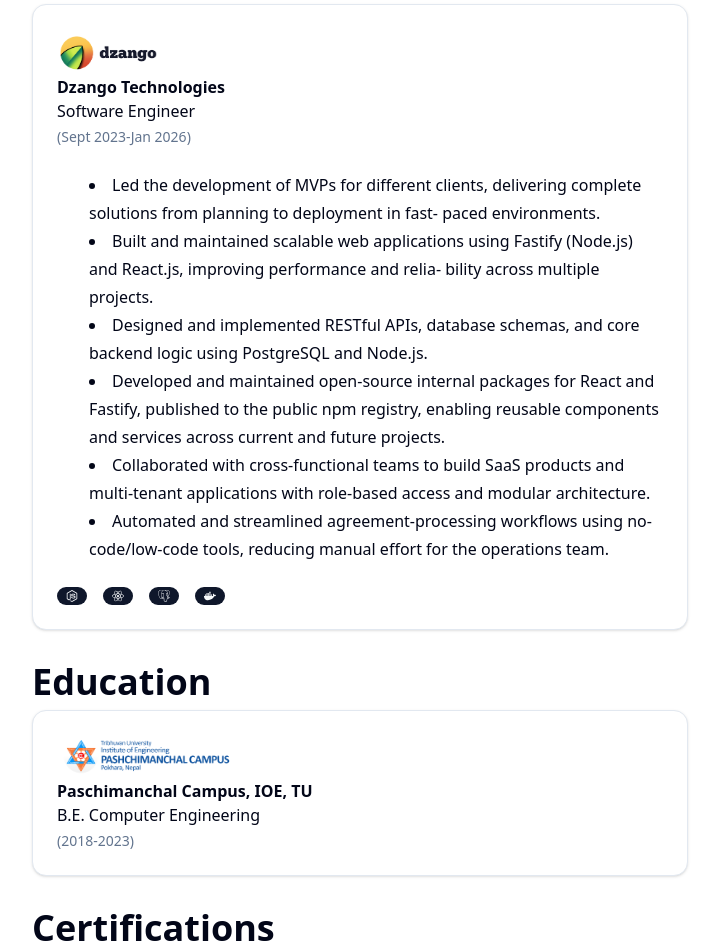
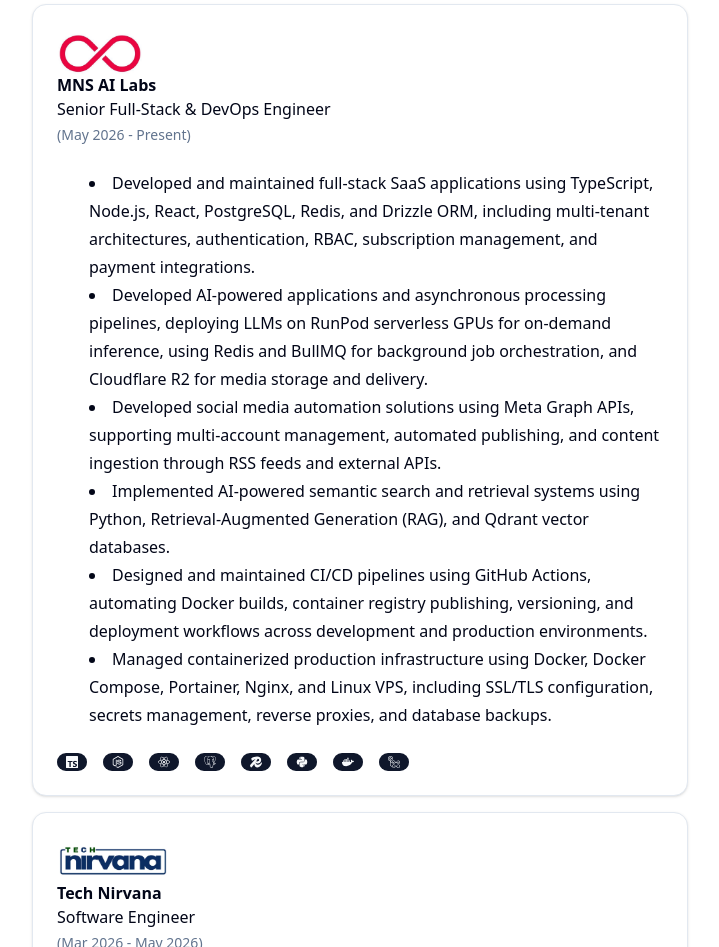
Before and after one commit to bishalshrestha013/portfolio-site, a Next.js app: page / in a window 1280 px wide. Shown: the part 505-1452 px from the top of the page, without its empty margins (280-999 px from the left). Built offline with nearby package versions, Linux system fonts and the light colour scheme.

Commit message:
feat: update the experience

```diff
--- a/app/(components)/experience.tsx
+++ b/app/(components)/experience.tsx
@@ -7,83 +7,55 @@ import {
   CardTitle,
 } from "@/components/ui/card";
 import Image from "next/image";
-import dzangoLogo from "@/public/assets/dzango-logo.png";
 import Link from "next/link";
-import { FaNodeJs, FaReact, FaDocker } from "react-icons/fa";
-import { SiPostgresql } from "react-icons/si";
 import { Badge } from "@/components/ui/badge";
+import { WORK_EXPERIENCES } from "@/constants";
 
 const Experience = () => {
   return (
     <div className="p-2 md:w-2xl max-w-2xl">
       <h3 className="font-bold text-4xl">Work Experience</h3>
-      <Card className="mt-2">
-        <Link
-          href="https://dzango.com/"
-          target="_blank"
-          rel="noopener noreferrer"
-        >
+      <div className="mt-2 flex flex-col gap-4">
+        {WORK_EXPERIENCES.map(
+          ({ company, role, period, url, logo, bullets, techIcons }) => (
+            <Card key={company}>
+              <Link href={url} target="_blank" rel="noopener noreferrer">
                 <CardHeader>
                   <CardTitle>
+                    {logo && (
                       <Image
-                src={dzangoLogo}
-                alt="Dzango Technologies"
-                width={100}
-                height={100}
+                        src={logo}
+                        alt={company}
+                        width={112}
+                        height={48}
+                        className="h-12 w-28 object-contain object-left"
                       />
+                    )}
 
-              <p>Dzango Technologies</p>
-              <p className="font-light mt-2">Software Engineer</p>
+                    <p>{company}</p>
+                    <p className="font-light mt-2">{role}</p>
                   </CardTitle>
-            <CardDescription>(Sept 2023-Jan 2026)</CardDescription>
+                  <CardDescription>({period})</CardDescription>
                 </CardHeader>
               </Link>
               <CardContent className="ml-8 leading-7">
-          <li>
-            Led the development of MVPs for different clients, delivering
-            complete solutions from planning to deployment in fast- paced
-            environments.
-          </li>
-          <li>
-            Built and maintained scalable web applications using Fastify
-            (Node.js) and React.js, improving performance and relia- bility
-            across multiple projects.
-          </li>
-          <li>
-            Designed and implemented RESTful APIs, database schemas, and core
-            backend logic using PostgreSQL and Node.js.
-          </li>
-          <li>
-            Developed and maintained open-source internal packages for React and
-            Fastify, published to the public npm registry, enabling reusable
-            components and services across current and future projects.{" "}
-          </li>
-          <li>
-            Collaborated with cross-functional teams to build SaaS products and
-            multi-tenant applications with role-based access and modular
-            architecture.{" "}
-          </li>
-          <li>
-            Automated and streamlined agreement-processing workflows using
-            no-code/low-code tools, reducing manual effort for the operations
-            team.
-          </li>
+                {bullets.map((bullet) => (
+                  <li key={bullet}>{bullet}</li>
+                ))}
               </CardContent>
-        <CardFooter className="flex gap-4">
-          <Badge>
-            <FaNodeJs />
+              {techIcons.length > 0 && (
+                <CardFooter className="flex flex-wrap gap-4">
+                  {techIcons.map((TechIcon, index) => (
+                    <Badge key={index}>
+                      <TechIcon />
                     </Badge>
-          <Badge>
-            <FaReact />
-          </Badge>
-          <Badge>
-            <SiPostgresql />
-          </Badge>
-          <Badge>
-            <FaDocker />
-          </Badge>
+                  ))}
                 </CardFooter>
+              )}
             </Card>
+          ),
+        )}
+      </div>
     </div>
   );
 };
--- a/constants/index.ts
+++ b/constants/index.ts
@@ -1,3 +1,16 @@
+import type { StaticImageData } from "next/image";
+import type { IconType } from "react-icons";
+import { FaNodeJs, FaReact, FaDocker, FaPython } from "react-icons/fa";
+import {
+  SiPostgresql,
+  SiTypescript,
+  SiRedis,
+  SiGithubactions,
+} from "react-icons/si";
+import dzangoLogo from "@/public/assets/dzango-logo.png";
+import mnsLogo from "@/public/assets/mns-logo.png";
+import techNirvanaLogo from "@/public/assets/tech-nirvana-logo.webp";
+
 export const NAV_LINKS = [
   { name: "Home", href: "/" },
   { name: "About", href: "/" },
@@ -13,3 +26,69 @@ export const SOCIAL_LINKS = [
   { name: "Twitter", href: "/" },
   { name: "Instagram", href: "/" },
 ];
+
+export const WORK_EXPERIENCES: {
+  company: string;
+  role: string;
+  period: string;
+  url: string;
+  logo?: StaticImageData;
+  bullets: string[];
+  techIcons: IconType[];
+}[] = [
+  {
+    company: "MNS AI Labs",
+    role: "Senior Full-Stack & DevOps Engineer",
+    period: "May 2026 - Present",
+    url: "https://mns.com.np/mnslabs/",
+    logo: mnsLogo,
+    bullets: [
+      "Developed and maintained full-stack SaaS applications using TypeScript, Node.js, React, PostgreSQL, Redis, and Drizzle ORM, including multi-tenant architectures, authentication, RBAC, subscription management, and payment integrations.",
+      "Developed AI-powered applications and asynchronous processing pipelines, deploying LLMs on RunPod serverless GPUs for on-demand inference, using Redis and BullMQ for background job orchestration, and Cloudflare R2 for media storage and delivery.",
+      "Developed social media automation solutions using Meta Graph APIs, supporting multi-account management, automated publishing, and content ingestion through RSS feeds and external APIs.",
+      "Implemented AI-powered semantic search and retrieval systems using Python, Retrieval-Augmented Generation (RAG), and Qdrant vector databases.",
+      "Designed and maintained CI/CD pipelines using GitHub Actions, automating Docker builds, container registry publishing, versioning, and deployment workflows across development and production environments.",
+      "Managed containerized production infrastructure using Docker, Docker Compose, Portainer, Nginx, and Linux VPS, including SSL/TLS configuration, secrets management, reverse proxies, and database backups.",
+    ],
+    techIcons: [
+      SiTypescript,
+      FaNodeJs,
+      FaReact,
+      SiPostgresql,
+      SiRedis,
+      FaPython,
+      FaDocker,
+      SiGithubactions,
+    ],
+  },
+  {
+    company: "Tech Nirvana",
+    role: "Software Engineer",
+    period: "Mar 2026 - May 2026",
+    url: "https://technirvana.com.np/",
+    logo: techNirvanaLogo,
+    bullets: [
+      "Developed and maintained e-commerce applications and admin dashboards, implementing responsive UI components and backend functionality.",
+      "Designed and optimized database schemas and relationships, ensuring data integrity, efficient queries, and maintainable backend architecture.",
+      "Provided technical guidance to team members on database design, backend development, and production-level best practices.",
+      "Utilized deployment and automation tools to streamline application deployment processes and improve deployment consistency.",
+    ],
+    techIcons: [],
+  },
+  {
+    company: "Dzango Technologies",
+    role: "Software Engineer",
+    period: "Sept 2023 - Jan 2026",
+    url: "https://dzango.com/",
+    logo: dzangoLogo,
+    bullets: [
+      "Led the development of MVPs for different clients, delivering complete solutions from planning to deployment in fast-paced environments.",
+      "Built and maintained scalable web applications using Fastify (Node.js) and React.js, improving performance and reliability across multiple projects.",
+      "Designed and implemented RESTful APIs, database schemas, and core backend logic using PostgreSQL and Node.js.",
+      "Developed and maintained open-source internal packages for React and Fastify, published to the public npm registry, enabling reusable components and services across current and future projects.",
+      "Collaborated with cross-functional teams to build SaaS products and multi-tenant applications with role-based access and modular architecture.",
+      "Automated and streamlined agreement-processing workflows using no-code/low-code tools, reducing manual effort for the operations team.",
+    ],
+    techIcons: [FaNodeJs, FaReact, SiPostgresql, FaDocker],
+  },
+];
```
Also changed, not shown: public/assets/mns-logo.png (added), public/assets/tech-nirvana-logo.webp (added). Lines whose indentation alone changed are shown as unchanged.
